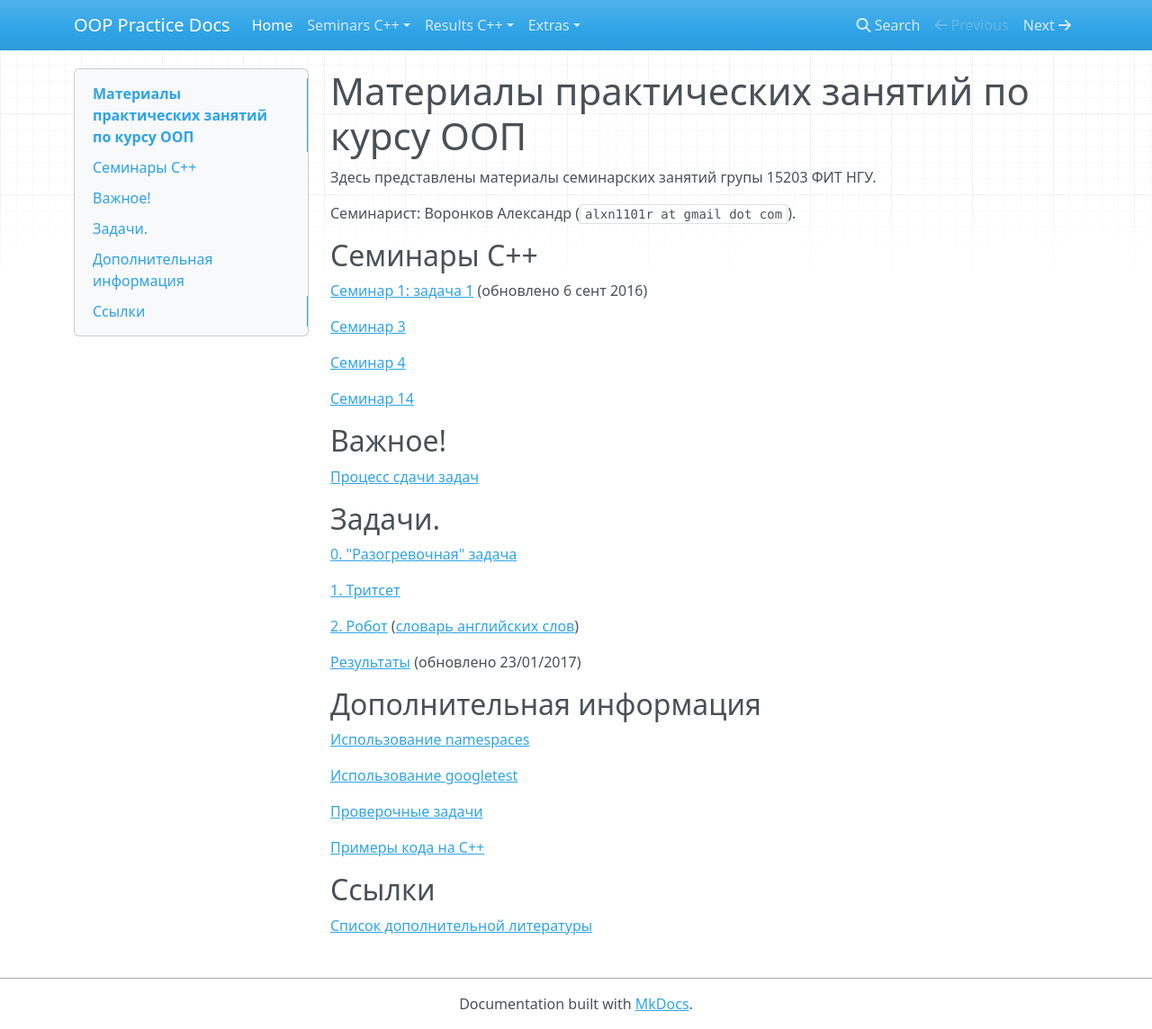
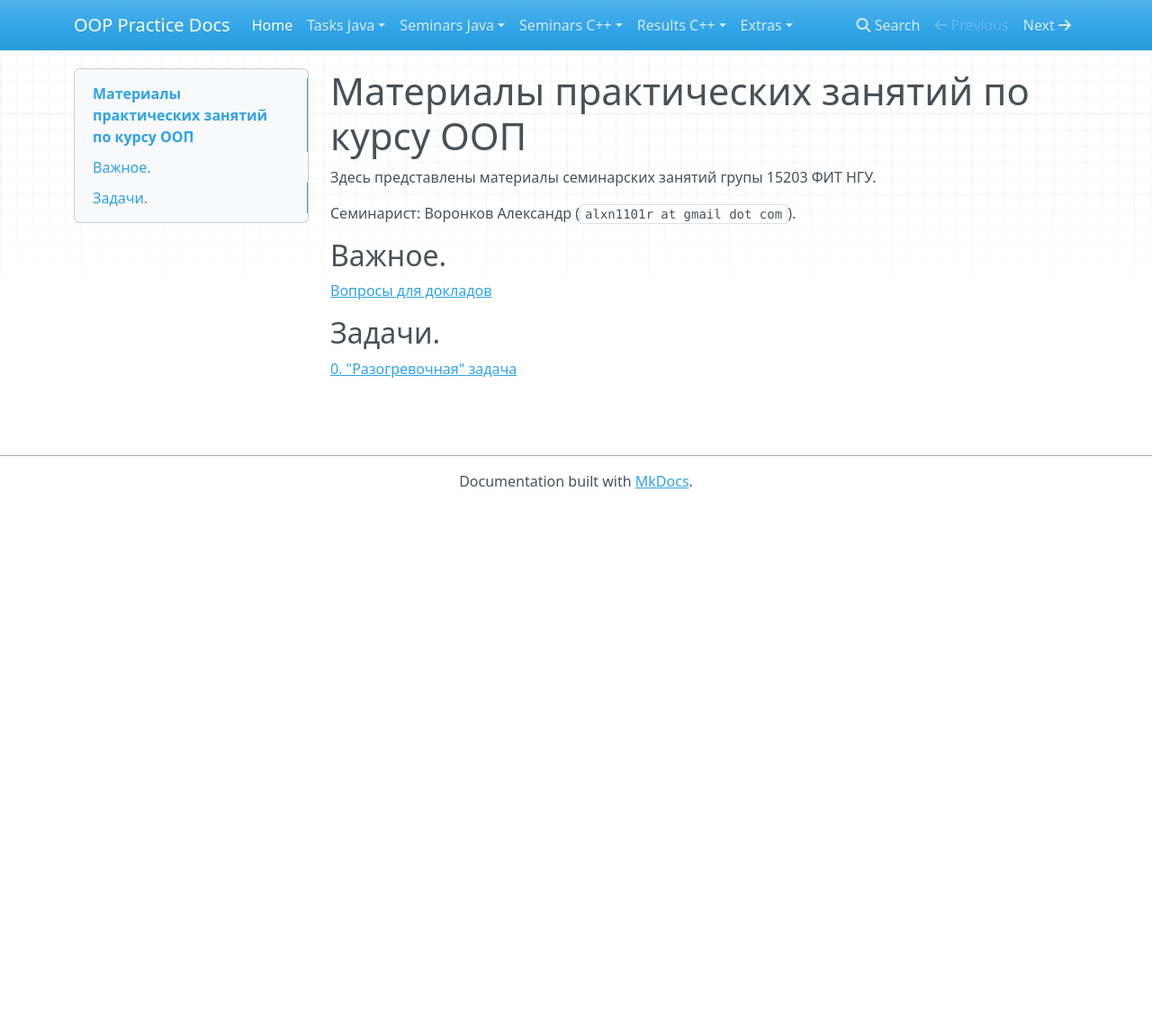
Before and after one commit to avoronkov/oop, an MkDocs documentation site: the page built from docs/index.md, in a window 1280 px wide and 1144 px high. Shown: the whole window at 90% size. Built offline with MkDocs 1.6.1, drawn with Linux system fonts in a browser that asks for light colours; nearby versions of some CDN libraries; old or Windows-style settings are respelled for this version of MkDocs.

Commit message:
java.2017 started

```diff
--- a/docs/index.md
+++ b/docs/index.md
@@ -4,41 +4,10 @@
 
 Семинарист: Воронков Александр (`alxn1101r at gmail dot com`).
 
-## Семинары C++
+## Важное.
 
-[Семинар 1: задача 1](2016.cpp/seminar1/) (обновлено 6 сент 2016)
-
-[Семинар 3](2016.cpp/seminar3/)
-
-[Семинар 4](2016.cpp/seminar4/)
-
-[Семинар 14](2016.cpp/seminar14/)
-
-## Важное!
-
-[Процесс сдачи задач](bitbucket/)
+[Вопросы для докладов](2017.java/seminar2/)
 
 ## Задачи.
 
-[0. "Разогревочная" задача](2016.cpp/seminar1/)
-
-[1. Тритсет](https://docs.google.com/document/d/1NM_qbZ3wJUjY_5fa807d3zlcjxzt6d0dX6MIh6Ma5eg/edit)
-
-[2. Робот](https://docs.google.com/document/d/1_PjvZ_UHaw0FHQeu6AfQwuk-N9lafJ3ge_sBtURKihw/edit)
-([словарь английских слов](https://raw.githubusercontent.com/dwyl/english-words/master/words.txt))
-
-[Результаты](2016.cpp/results/) (обновлено 23/01/2017)
-
-## Дополнительная информация
-
-[Использование namespaces](using-namespaces/)
-
-[Использование googletest](using-googletest/)
-
-[Проверочные задачи](final-tasks)
-
-[Примеры кода на C++](https://github.com/avoronkov/cpp-examples)
-
-## Ссылки
-
-[Список дополнительной литературы](https://sites.google.com/site/nguoop/spisok-dopolnitelnoj-literatury-1)
+[0. "Разогревочная" задача](2017.java/task1/)
--- a/mkdocs.yml
+++ b/mkdocs.yml
@@ -1,6 +1,10 @@
 site_name: OOP Practice Docs
 pages:
     - Home: index.md
+    - Tasks Java:
+        - 'Task 0': 2017.java/task1.md
+    - Seminars Java:
+        - 'Seminar 2': 2017.java/seminar2.md
     - Seminars C++:
         - 'Seminar 1': 2016.cpp/seminar1.md
         - 'Seminar 3': 2016.cpp/seminar3.md
```
Also changed, not shown: docs/2017.java/seminar2.md (added, +25 -0 lines), docs/2017.java/task1.md (added, +59 -0 lines), docs/index.2016.md (added, +44 -0 lines).
